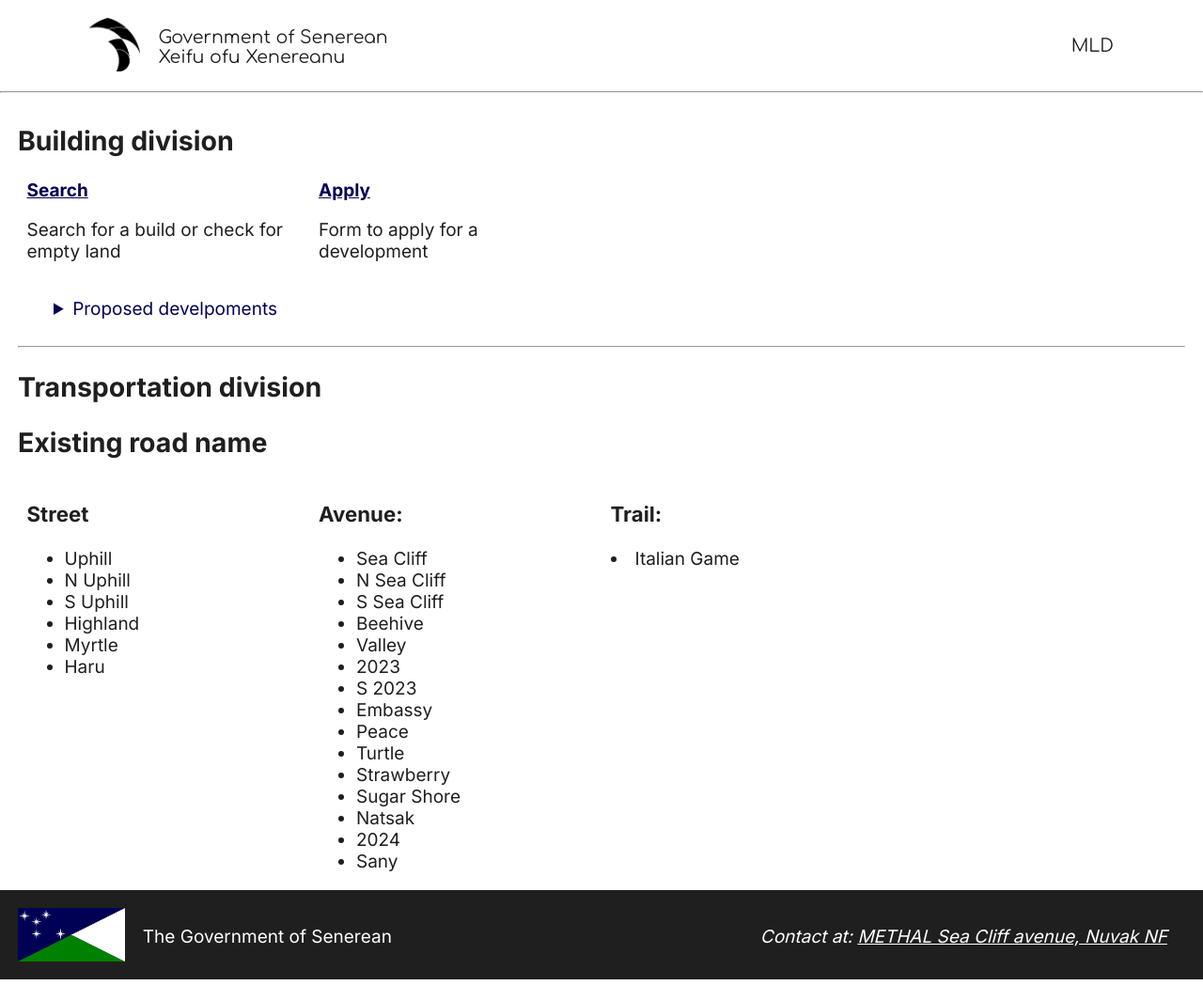
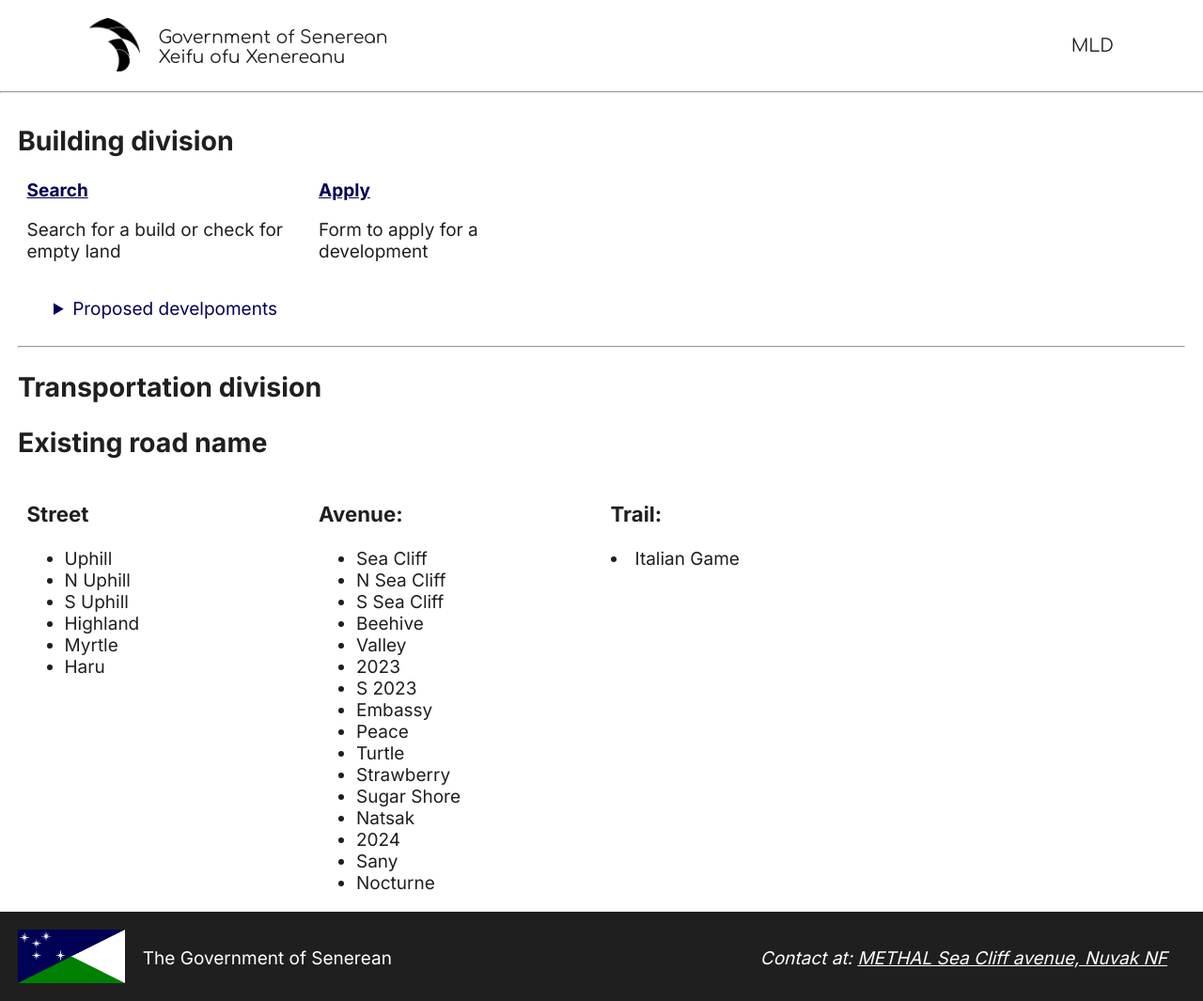
Before and after one commit to LukeNK/Senerean, a Jekyll site: the page built from MLD/index.html, in a window 1280 px wide. Shown: the whole page at 94% size. Built offline with Jekyll 4.4.1, drawn with Linux system fonts in a browser that asks for light colours; before the commit the page ends 1042 px from its top, so only the background shows below that.

Commit message:
Add a new avenue

```diff
--- a/MLD/index.html
+++ b/MLD/index.html
@@ -55,6 +55,7 @@ layout: default
                 <li>Natsak</li>
                 <li>2024</li>
                 <li>Sany</li>
+                <li>Nocturne</li>
             </ul>
         </div>
         <div>
```
